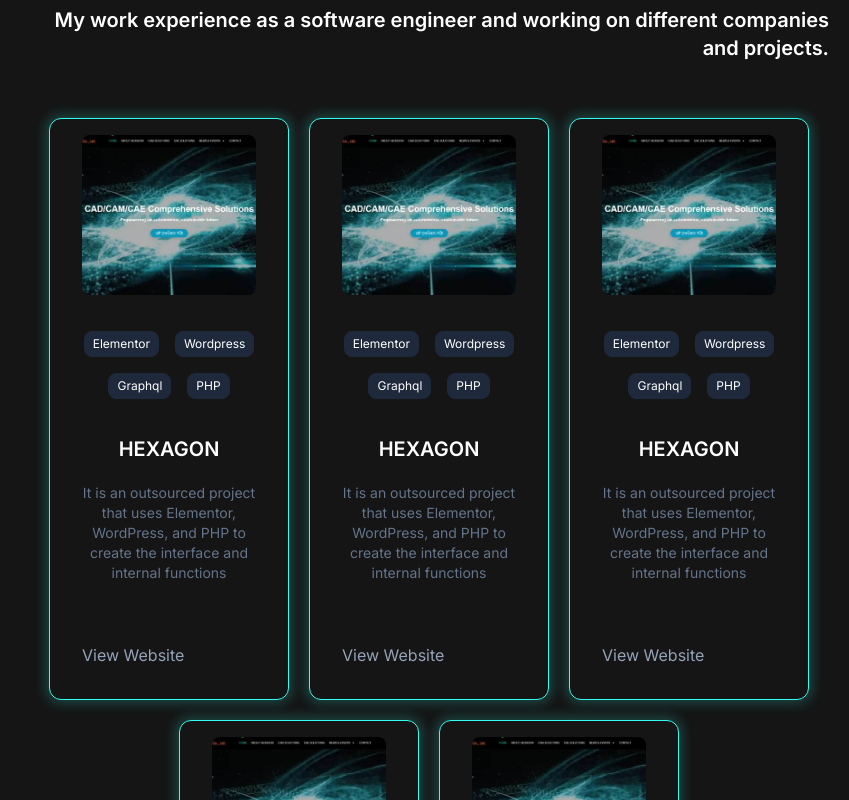
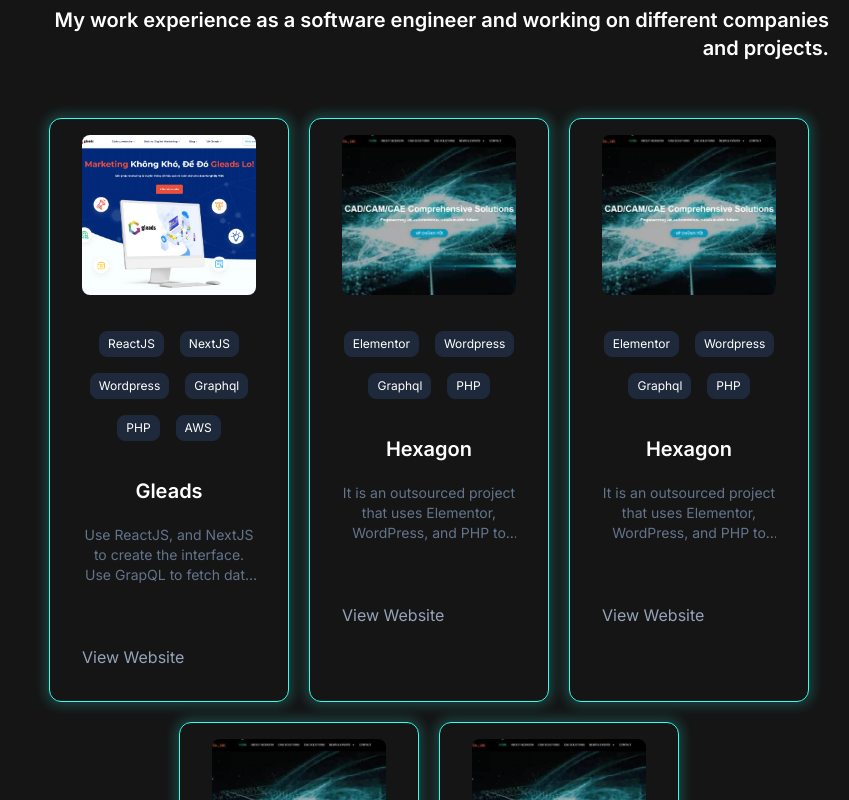
Before and after one commit to tinh980613/portfolio, a Next.js app: page / in a window 1280 px wide. Shown: the part 1760-2560 px from the top of the page, without its empty margins (431-1280 px from the left). Built offline with nearby package versions, Linux system fonts and the light colour scheme.

Commit message:
update project

```diff
--- a/app/data.js
+++ b/app/data.js
@@ -152,10 +152,13 @@
 
 export const Project = [
   {
-    image: "../hexagonBackground.jpg",
+    image: "../gleads.png",
     skill: [
       {
-        titleSkill: "Elementor",
+        titleSkill: "ReactJS",
+      },
+      {
+        titleSkill: "NextJS",
       },
       {
         titleSkill: "Wordpress",
@@ -166,11 +169,14 @@
       {
         titleSkill: "PHP",
       },
+      {
+        titleSkill: "AWS",
+      },
     ],
-    titleProject: "Hexagon",
+    titleProject: "Gleads",
     description:
-      "It is an outsourced project that uses Elementor, WordPress, and PHP to create the interface and internal functions",
-    url: "https://hexagon.solidnsoft.com/",
+      "Use ReactJS, and NextJS to create the interface. Use GrapQL to fetch data for the interface. Optimize speed according to PageSpeed Insight standards",
+    url: "https://gleads.vn/",
   },
   {
     image: "../hexagonBackground.jpg",
--- a/app/page.js
+++ b/app/page.js
@@ -1,4 +1,4 @@
-'use client';
+"use client";
 import { Bio, Skill, Project } from "./data";
 
 import React from "react";
@@ -37,7 +37,9 @@
               {Bio?.social?.map((item, index) => {
                 return (
                   <a key={index} href={item?.url}>
-                    <div className="bg-white rounded-full hover:bg-[#33FFF0] duration-200 ease-in-out">{item.img}</div>
+                    <div className="bg-white rounded-full hover:bg-[#33FFF0] duration-200 ease-in-out">
+                      {item.img}
+                    </div>
                   </a>
                 );
               })}
@@ -127,15 +129,16 @@
                         );
                       })}
                     </div>
-                    <h2 className="text-xl text-center font-semibold mt-4 uppercase">
+                    <h2 className="text-xl text-center font-semibold mt-4 ">
                       {item?.titleProject}
                     </h2>
-                    <p className="font-normal text-sm text-slate-500 text-center">
+                    <p className="font-normal text-sm text-slate-500 text-center line-clamp-3">
                       {item?.description}
                     </p>
                     <div className="mt-10">
                       <a
                         href={item?.url}
+                        target="_blank"
                         className="text-slate-400 group-hover:text-white ease-in-out duration-200"
                       >
                         View Website
```
Also changed, not shown: public/gleads.png (added).
